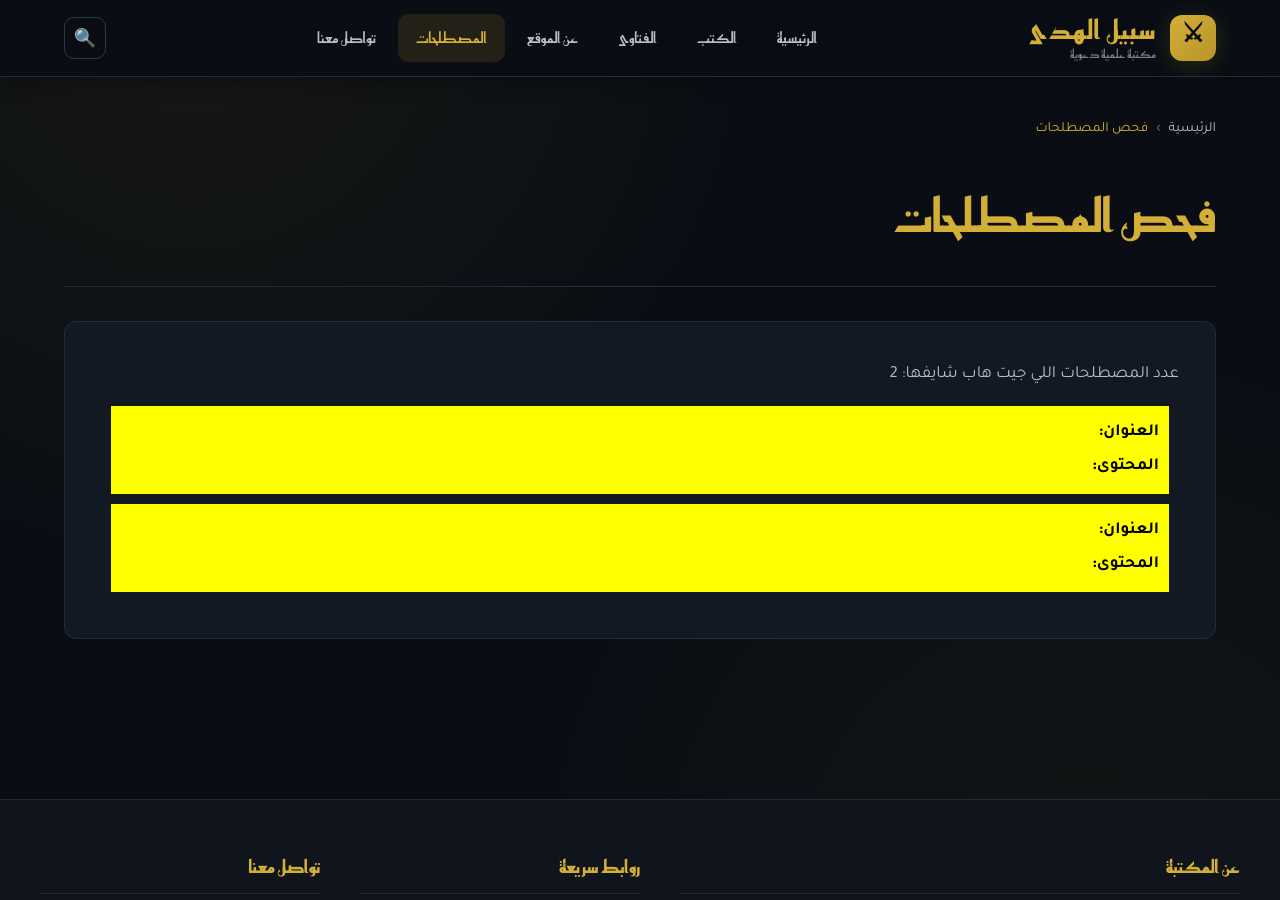
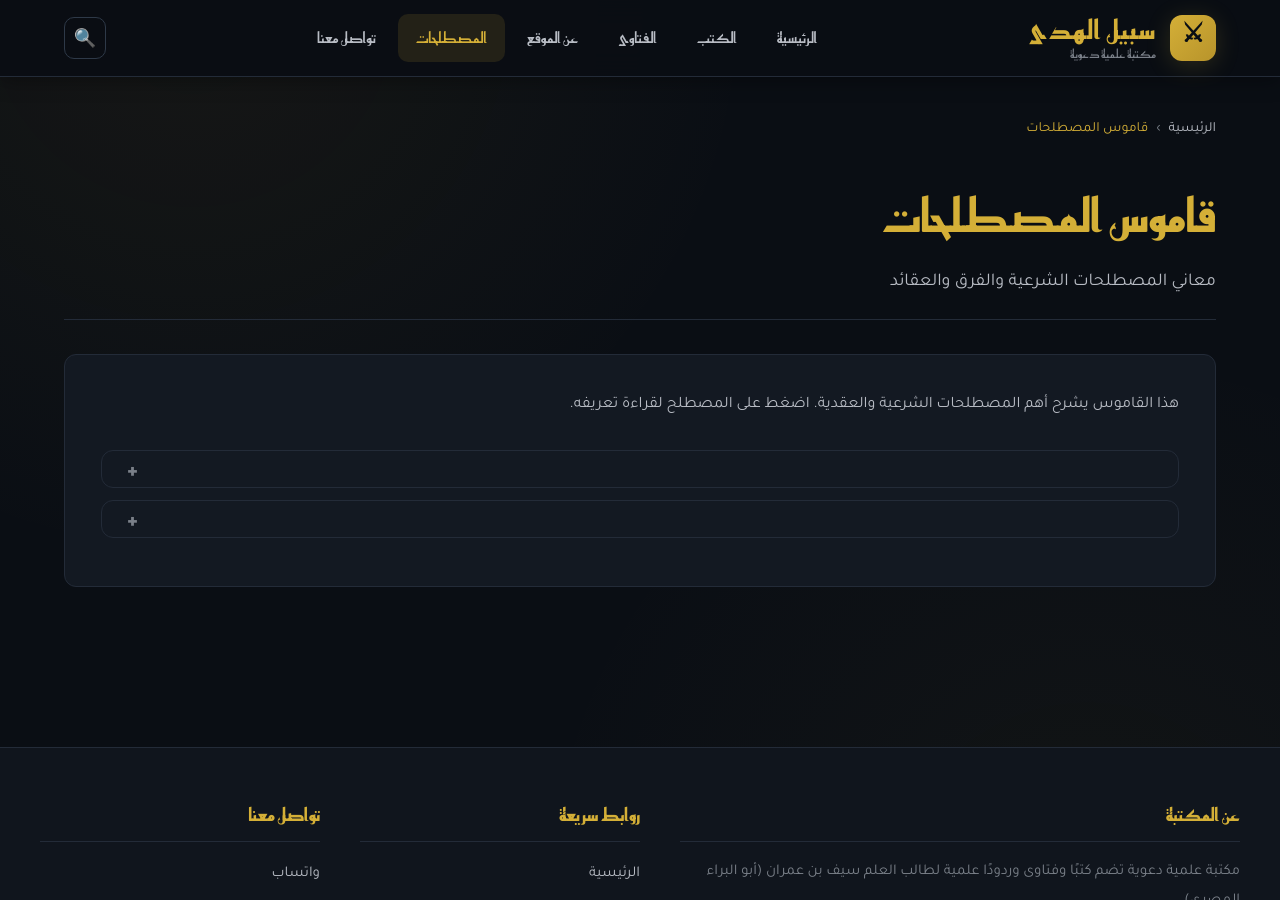
Before and after one commit to saifomran262977-svg/sabeel-alhuda-web, a Jekyll site: the page built from glossary.md, in a window 1280 px wide and 900 px high. Built offline with Jekyll 4.4.1, drawn with Linux system fonts in a browser that asks for light colours; some web fonts are replaced.

Commit message:
Update glossary.md

```diff
--- a/glossary.md
+++ b/glossary.md
@@ -1,14 +1,75 @@
 ---
 layout: page
-title: فحص المصطلحات
+title: قاموس المصطلحات
+subtitle: "معاني المصطلحات الشرعية والفرق والعقائد"
 permalink: /glossary/
 ---
 
-<p>عدد المصطلحات اللي جيت هاب شايفها: {{ site.terms | size }}</p>
+<div style="margin-bottom: 30px;">
+  <p style="color: var(--text-2); font-size: 16px; line-height: 1.8;">
+    هذا القاموس يشرح أهم المصطلحات الشرعية والعقدية. اضغط على المصطلح لقراءة تعريفه.
+  </p>
+</div>
 
 {% for term in site.terms %}
-  <div style="background: yellow; color: black; padding: 10px; margin: 10px;">
-    <strong>العنوان:</strong> {{ term.title }} <br>
-    <strong>المحتوى:</strong> {{ term.content }}
+<details class="term-card">
+  <summary>{{ term.title }}</summary>
+  <div class="term-content">
+    {{ term.content | markdownify }}
   </div>
+</details>
 {% endfor %}
+
+<style>
+.term-card {
+  background-color: var(--bg-card);
+  border: 1px solid var(--border);
+  border-radius: var(--radius);
+  margin-bottom: 12px;
+  transition: all 0.3s ease;
+}
+.term-card[open] {
+  border-color: var(--gold);
+  background-color: var(--bg-2);
+  box-shadow: 0 4px 12px rgba(0,0,0,0.2);
+}
+.term-card summary {
+  padding: 18px 24px;
+  cursor: pointer;
+  font-family: var(--font-sub);
+  font-size: 18px;
+  color: var(--gold);
+  font-weight: 600;
+  list-style: none;
+  position: relative;
+}
+.term-card summary::-webkit-details-marker {
+  display: none;
+}
+.term-card summary::after {
+  content: '+';
+  position: absolute;
+  left: 24px;
+  top: 50%;
+  transform: translateY(-50%);
+  font-size: 24px;
+  color: var(--text-3);
+  transition: transform 0.3s ease;
+}
+.term-card[open] summary::after {
+  content: '−';
+  color: var(--gold);
+}
+.term-card summary:hover {
+  color: var(--gold-2);
+}
+.term-content {
+  padding: 0 24px 20px 24px;
+  color: var(--text-2);
+  font-size: 16px;
+  line-height: 1.9;
+  border-top: 1px solid var(--border);
+  padding-top: 16px;
+  margin-top: 5px;
+}
+</style>
```
